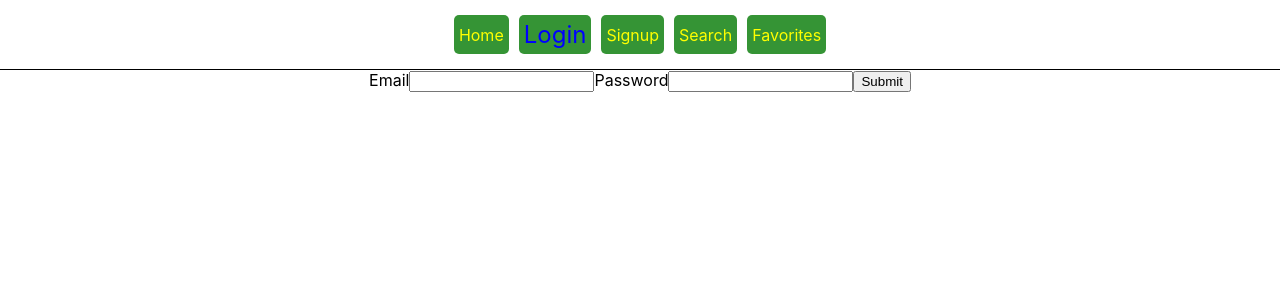
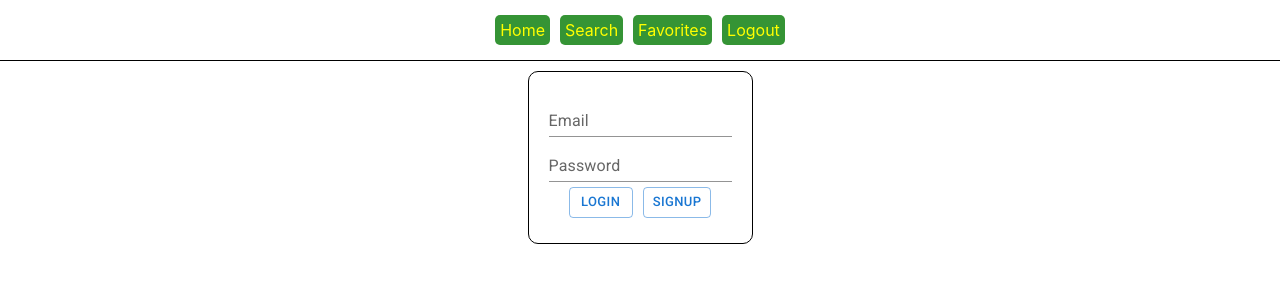
Before and after one commit to yosefkirkcohen/lab-14-favorites-fe, a React (Create React App) app: page /login in a window 1280 px wide. Shown: the top 300 px of the page. Built offline with nearby package versions, Linux system fonts and the light colour scheme.

Commit message:
make login/signup one page, add mui

```diff
--- a/src/App.css
+++ b/src/App.css
@@ -37,7 +37,7 @@
   }
 }
 
-.businesses-div {
+.businesses-display {
   display: flex;
   flex-flow: row wrap;
 }
@@ -113,3 +113,18 @@ header > a {
 .search-page-div > .search-input-div > * {
   margin: 5px;
 }
+
+.login-div {
+  display: flex;
+  flex-direction: column;
+  justify-content: flex-start;
+  align-items: center;
+  border: 1px solid black;
+  border-radius: 10px;
+  padding: 20px;
+  margin: 10px;
+}
+
+.login-div > .login-buttons-div > *{
+  margin: 5px;
+}
--- a/src/App.js
+++ b/src/App.js
@@ -6,7 +6,6 @@ import {
   Switch,
 } from 'react-router-dom';
 import SearchPage from './SearchPage.js';
-import Signup from './Signup';
 import Login from './Login';
 import FavoritesPage from './FavoritesPage'
 import HomePage from './HomePage.js';
@@ -31,47 +30,56 @@ export default class App extends Component {
   }
 
   render() {
+    const { token } = this.state;
     return (
       <div className="app-div">
         <Router>
           <header>
             <NavLink
-              exact activeClassName='active-link'
+              exact
+              activeClassName='active-link'
               className='navlink'
               to='/'>Home
             </NavLink>
             <NavLink
-              exact activeClassName='active-link'
-              className='navlink'
-              to='/login'>Login
-            </NavLink>
-            <NavLink
-              exact activeClassName='active-link'
-              className='navlink'
-              to='/signup'>Signup
-            </NavLink>
-            <NavLink
-              exact activeClassName='active-link'
+              exact
+              activeClassName='active-link'
               className='navlink'
               to='/search'>Search
             </NavLink>
             <NavLink
-              exact activeClassName='active-link'
+              exact
+              activeClassName='active-link'
               className='navlink'
               to='/favorites'>Favorites
             </NavLink>
-            {this.state.token && <button onClick={this.logout}>Logout</button>}
+
+            {token ? (
+              <NavLink
+                exact
+                activeClassName='active-link'
+                className='navlink'
+                to='/login'
+              >
+                Login
+              </NavLink>
+            ) : (
+              <NavLink
+                exact
+                activeClassName='active-link'
+                className='navlink'
+                to='/'
+              >
+                Logout
+              </NavLink>
+            )}
+
           </header>
           <Switch>
             <Route
               path="/"
               exact
               render={(routerProps) => <HomePage {...routerProps} />}
-            />
-            <Route
-              path="/signup"
-              exact
-              render={(routerProps) => <Signup handleTokenChange={this.handleTokenChange} {...routerProps} />}
             />
             <Route
               path="/login"
--- a/src/Login.js
+++ b/src/Login.js
@@ -1,35 +1,80 @@
+import { Button, TextField } from '@mui/material';
 import React, { Component } from 'react'
-import { login } from './fetch-utils';
+import { login, signup } from './fetch-utils';
 
 export default class LoginPage extends Component {
     state = {
         email: '',
         password: ''
     }
-    handleSubmit = async(e) => {
+
+    handleLogin = async(e) => {
+        const {
+            email,
+            password
+        } = this.state;
         e.preventDefault();
-
-        const { token } = await login(this.state.email, this.state.password)
-
+        const { token } = await login(email, password);
         this.props.handleTokenChange(token)
-
         this.props.history.push('/search')
     }
 
+    handleSignup = async (e) => {
+        const {
+            email,
+            password
+        } = this.state;
+        e.preventDefault();
+        const { token } = await signup(email, password);
+        this.props.handleTokenChange(token);
+        this.props.history.push('/search');
+    }
+
+    handleEmailChange = e => {
+        this.setState({ email: e.target.value });
+    }
+
+    handlePasswordChange = e => {
+        this.setState({ password: e.target.value });
+    }
+
     render() {
+        const {
+            email,
+            password
+        } = this.state;
         return (
-            <div>
-                <form className='signup' onSubmit={this.handleSubmit}>
-                    <label>
-                        Email
-                        <input value={this.state.email} onChange={(e) => {this.setState({email: e.target.value})}} />
-                    </label>
-                    <label>
-                        Password
-                        <input value={this.state.password} onChange={(e) => {this.setState({password: e.target.value})}} />
-                    </label>
-                    <button>Submit</button>
-                </form>
+            <div className="login-div">
+                    <TextField
+                        value={email}
+                        label="Email"
+                        variant="standard"
+                        size="small"
+                        onChange={this.handleEmailChange}
+                    />
+                    <TextField
+                        value={password}
+                        label="Password"
+                        variant="standard"
+                        size="small"
+                        onChange={this.handlePasswordChange}
+                    />
+                    <div className="login-buttons-div">
+                        <Button
+                            variant="outlined"
+                            size="small"
+                            onClick={this.handleLogin}
+                        >
+                            Login
+                        </Button>
+                        <Button
+                            variant="outlined"
+                            size="small"
+                            onClick={this.handleSignup}
+                        >
+                            Signup
+                        </Button>
+                    </div>
             </div>
         )
     }
--- a/src/Signup.js
+++ /dev/null
@@ -1,37 +0,0 @@
-import React, { Component } from 'react'
-import { signup } from './fetch-utils';
-
-export default class SignupPage extends Component {
-
-    state = {
-        email: '',
-        password: ''
-    }
-    handleSubmit = async(e) => {
-        e.preventDefault();
-
-        const { token } = await signup(this.state.email, this.state.password)
-
-        this.props.handleTokenChange(token)
-
-        this.props.history.push('/search')
-    }
-
-    render() {
-        return (
-            <div>
-                <form className='signup' onSubmit={this.handleSubmit}>
-                    <label>
-                        Email
-                        <input type='email' value={this.state.email} onChange={(e) => {this.setState({email: e.target.value})}} />
-                    </label>
-                    <label>
-                        Password
-                        <input  type='password' value={this.state.password} onChange={(e) => {this.setState({password: e.target.value})}} />
-                    </label>
-                    <button>Submit</button>
-                </form>
-            </div>
-        )
-    }
-}
```
